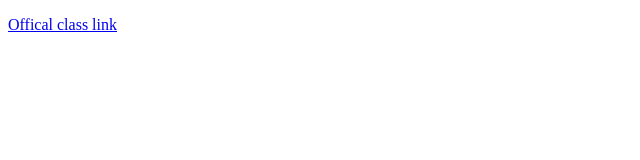
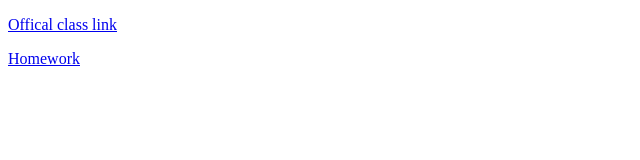
Before and after one commit to zohartsoran/zohar, a plain HTML site: page intro.html in a window 1280 px wide. Shown: the full height of the page, 0-640 px from the left. Drawn offline with Linux system fonts and the light colour scheme.

Commit message:
Update intro.html

```diff
--- a/intro.html
+++ b/intro.html
@@ -4,3 +4,6 @@
 <head>
 
 <p><a href= "https://zivschneider.github.io/webdesign.html"”> Offical class link </a><p>
+
+
+<p> <a href="homework.html"> Homework </a> </p>
```
